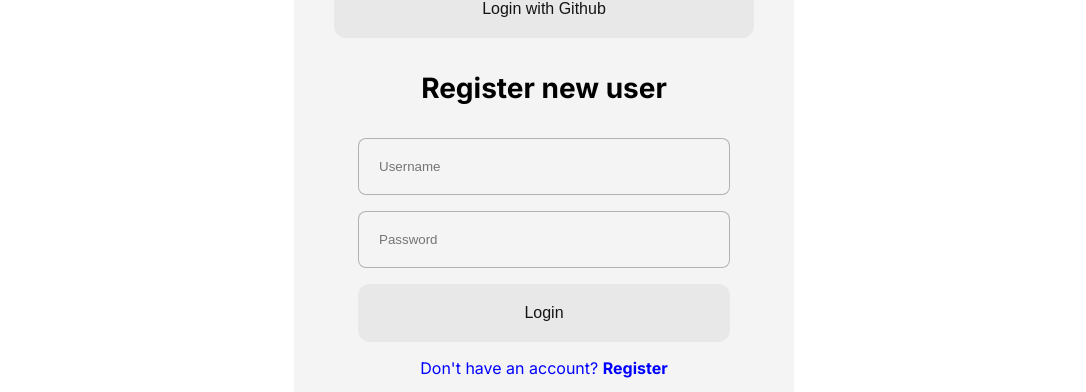
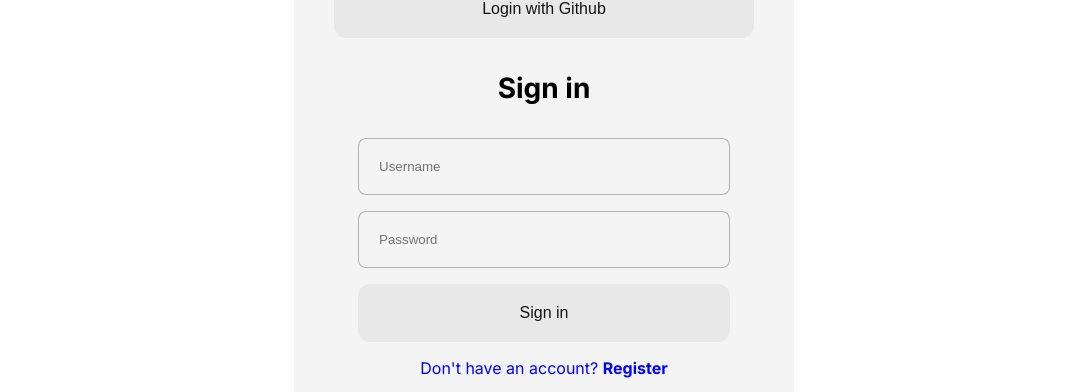
Before and after one commit to gareevart/nextjs-14_test-app, a Next.js app: page /login in a window 1280 px wide. Shown: the part 225-617 px from the top of the page, without its empty margins (96-1182 px from the left). Built offline with nearby package versions, Linux system fonts and the light colour scheme; no server answers.

Commit message:
Fixed Sign in form

```diff
--- a/src/app/blog/[slug]/page.jsx
+++ b/src/app/blog/[slug]/page.jsx
@@ -38,7 +38,8 @@ const PostPage = async ({ params }) => {
 		<div className={styles.container}>
 			{post.img && <div className={styles.imgContainer}>
 				<Image
-					src={post.img} alt=''
+					src={post.img || "/post-placeholder.png"}
+					alt={post.title || "Post Image"}
 					className={styles.img}
 					sizes="500px"
 					fill
--- a/src/app/serveractiontest/page.jsx
+++ b/src/app/serveractiontest/page.jsx
@@ -14,6 +14,7 @@ const ServerAction = () => {
 				<textarea className={styles.input} type="text" placeholder="Post description" name='desc' id="" cols="30" rows="10"></textarea>
 				<input className={styles.input} type="text" placeholder="slug" name='slug' />
 				<input className={styles.input} type="text" placeholder="userId" name='userId' />
+				<input className={styles.input} type="text" placeholder="image" name='img' />
 				<button>Create</button>
 			</form>
 			<form className={styles.form} action={deletePost}>
--- a/src/components/loginForm/loginForm.jsx
+++ b/src/components/loginForm/loginForm.jsx
@@ -20,11 +20,11 @@ const LoginrForm = () => {
 	return (
 		<div>
 			<div className={styles.container}>
-				<h4>Register new user</h4>
+				<h4>Sign in</h4>
 				<form className={styles.form} action={formAction}>
 					<input className={styles.input} type="text" placeholder="Username" name="username" />
 					<input className={styles.input} type="password" placeholder="Password" name="password" />
-					<button className={styles.button}>Login</button>
+					<button className={styles.button}>Sign in</button>
 					{state?.error}
 					<Link href="/register">
 						{"Don't have an account?"} <b>Register</b>
```
Also changed, not shown: public/about.png, public/post-placeholder.png (added).
